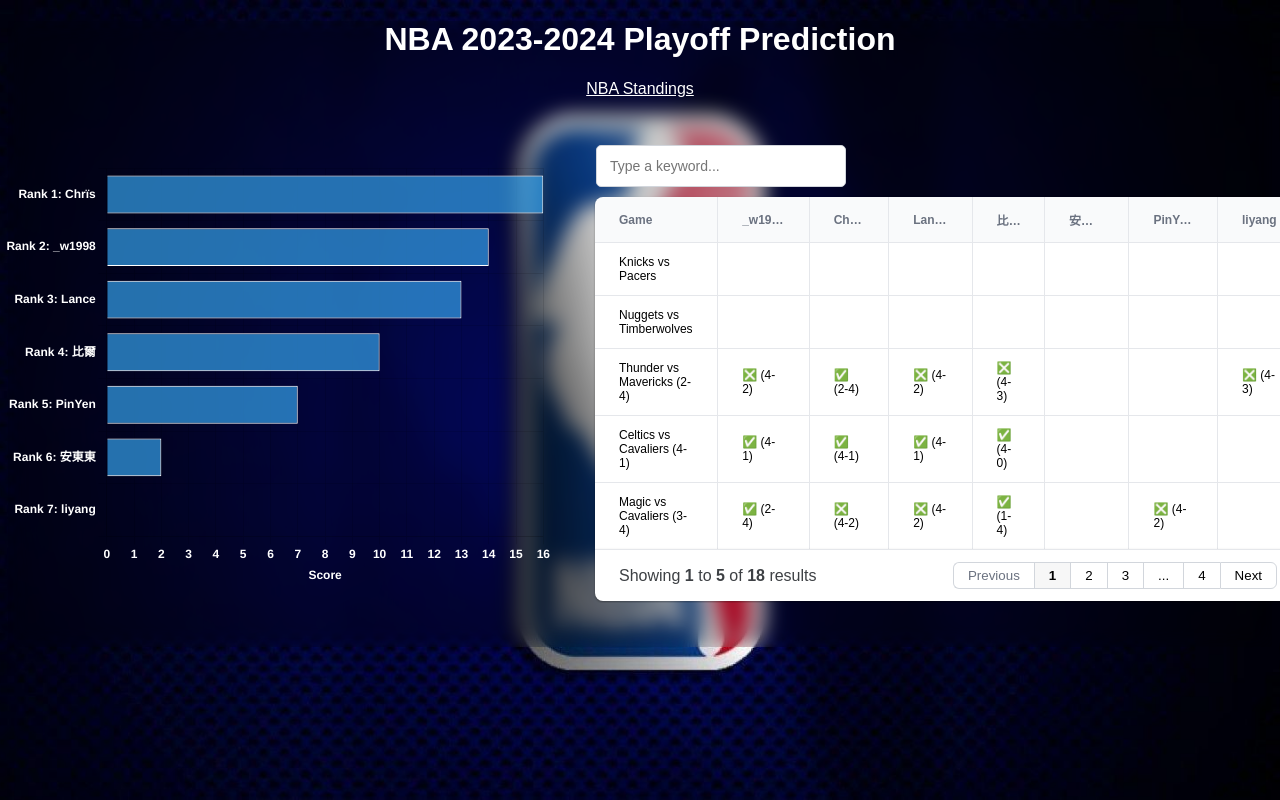
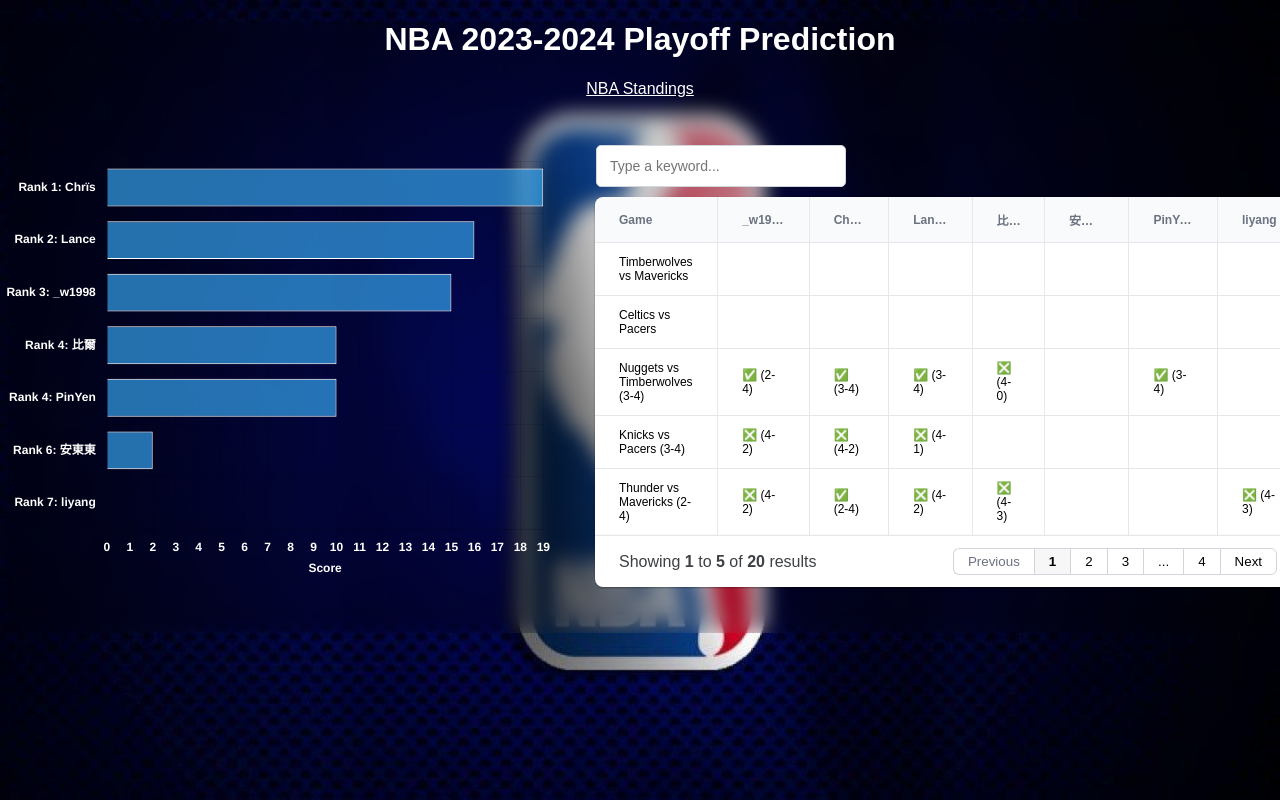
Before and after one commit to 311511052-Jackson/311511052-Jackson.github.io, a plain HTML site: page index.html in a window 1280 px wide. Shown: the top 800 px of the page. Drawn offline with nearby package versions, Linux system fonts and the light colour scheme.

Commit message:
Update index.html

```diff
--- a/index.html
+++ b/index.html
@@ -65,13 +65,15 @@
     <script>
         // Data for player names and scores
         let playerNames = ['_w1998', 'Chrïs', 'Lance', '比爾', '安東東', 'PinYen', 'liyang'];
-        let scores = [14, 16, 13, 10, 2, 7, 0];
+        let scores = [15, 19, 16, 10, 2, 10, 0];
 
         // Data for the Grid.js table
         const gridData = [
             ['Game Match', '_w1998', 'Chrïs', 'Lance', '比爾', '安東東', 'PinYen', 'liyang'],
-            ['Knicks vs Pacers', '', '', '', '', '', '', ''],
-            ['Nuggets vs Timberwolves', '', '', '', '', '', '', ''],
+            ['Timberwolves vs Mavericks', '', '', '', '', '', '', ''],
+            ['Celtics vs Pacers', '', '', '', '', '', '', ''],
+            ['Nuggets vs Timberwolves (3-4)', '✅ (2-4)', '✅ (3-4)', '✅ (3-4)', '❎ (4-0)', '', '✅ (3-4)', ''],
+            ['Knicks vs Pacers (3-4)', '❎ (4-2)', '❎ (4-2)', '❎ (4-1)', '', '', '', ''],
             ['Thunder vs Mavericks (2-4)', '❎ (4-2)', '✅ (2-4)', '❎ (4-2)', '❎ (4-3)', '', '', '❎ (4-3)'],
             ['Celtics vs Cavaliers (4-1)', '✅ (4-1)', '✅ (4-1)', '✅ (4-1)', '✅ (4-0)', '', '', ''],
             ['Magic vs Cavaliers (3-4)', '✅ (2-4)', '❎ (4-2)', '❎ (4-2)', '✅ (1-4)', '', '❎ (4-2)', ''],
```
